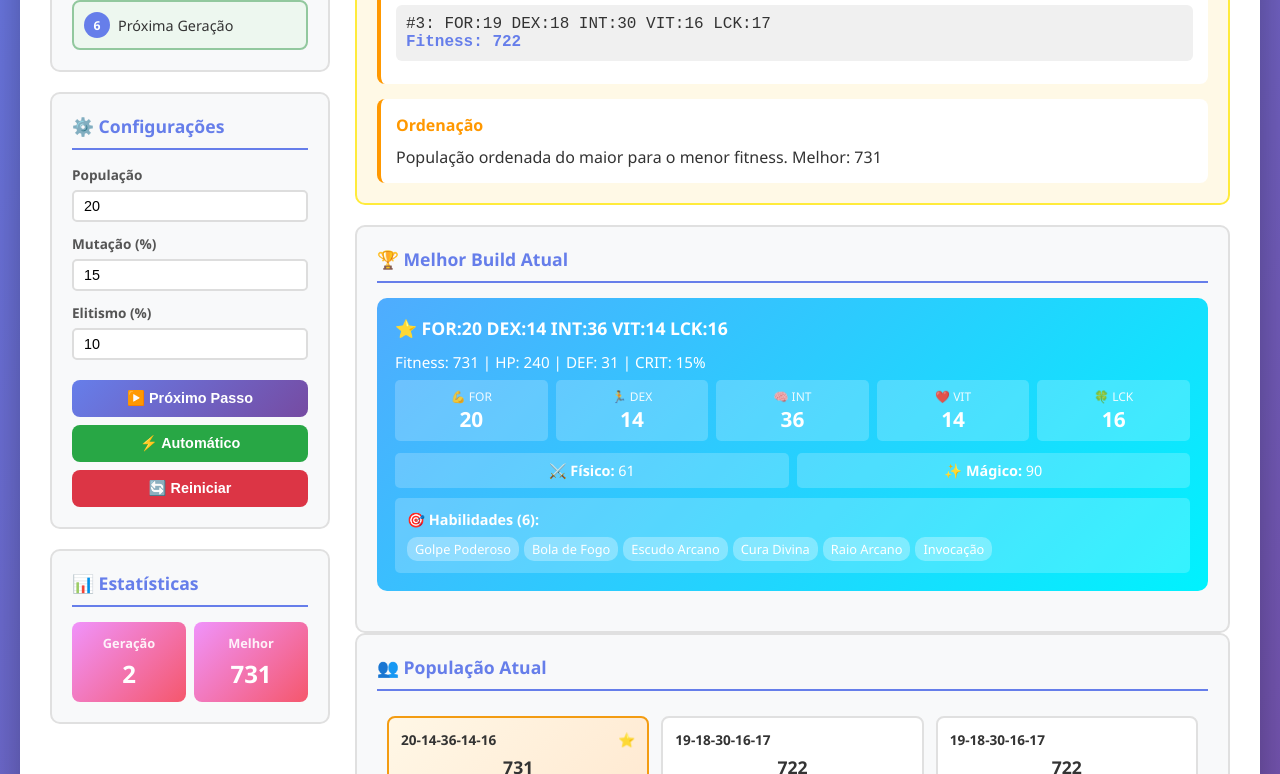
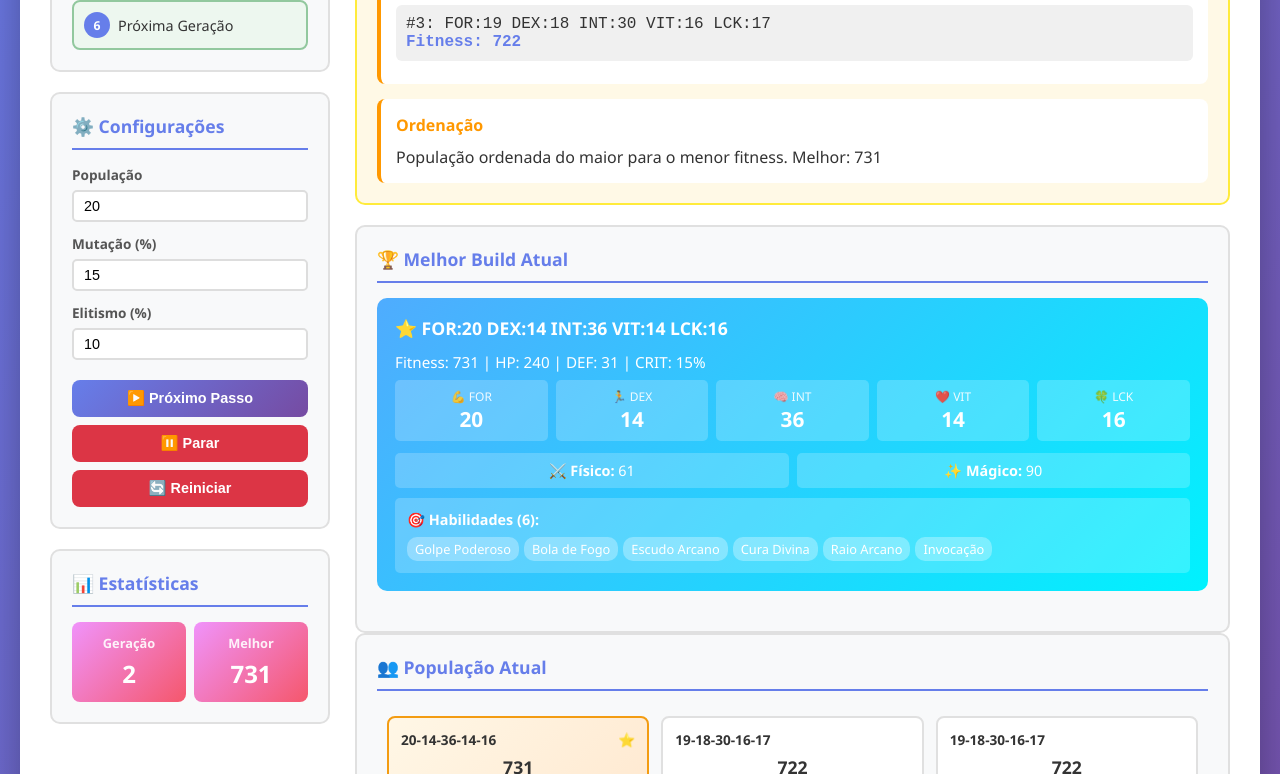
Before and after one commit to brunarcedro/algoritmo-genetico-rpg, a plain HTML site: page index.html in a window 1280 px wide. Both pictures are taken after a click on the button "⚡ Automático". Shown: the part 532-1306 px from the top of the page. Drawn offline with Linux system fonts and the light colour scheme.

Commit message:
Adicionar botão para parar execução automática

```diff
--- a/index.html
+++ b/index.html
@@ -472,7 +472,8 @@
                     </div>
 
                     <button class="btn-primary" onclick="nextStep()">▶️ Próximo Passo</button>
-                    <button class="btn-success" onclick="runAutomatically()">⚡ Automático</button>
+                    <button class="btn-success" id="btnAuto" onclick="runAutomatically()">⚡ Automático</button>
+                    <button class="btn-danger" id="btnStop" onclick="stopAutomatically()" style="display: none;">⏸️ Parar</button>
                     <button class="btn-danger" onclick="reset()">🔄 Reiniciar</button>
                 </div>
 
@@ -947,6 +948,9 @@
             if (isRunning) return;
             isRunning = true;
 
+            document.getElementById('btnAuto').style.display = 'none';
+            document.getElementById('btnStop').style.display = 'block';
+
             if (currentStep === -1) {
                 executeStep(0);
                 await sleep(800);
@@ -961,7 +965,16 @@
                 }
                 if (!isRunning) break;
             }
+
             isRunning = false;
+            document.getElementById('btnAuto').style.display = 'block';
+            document.getElementById('btnStop').style.display = 'none';
+        }
+
+        function stopAutomatically() {
+            isRunning = false;
+            document.getElementById('btnAuto').style.display = 'block';
+            document.getElementById('btnStop').style.display = 'none';
         }
 
         function sleep(ms) {
```
